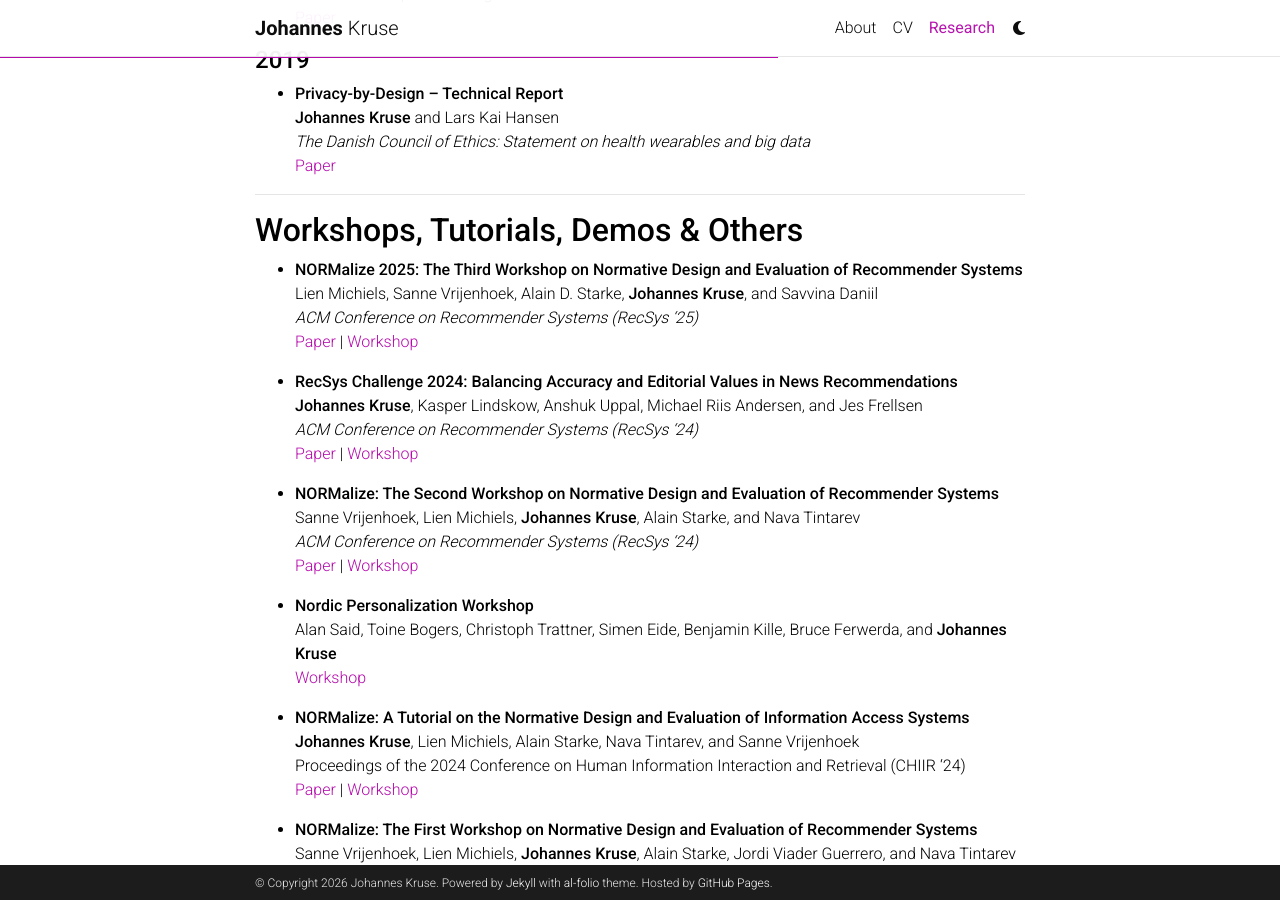
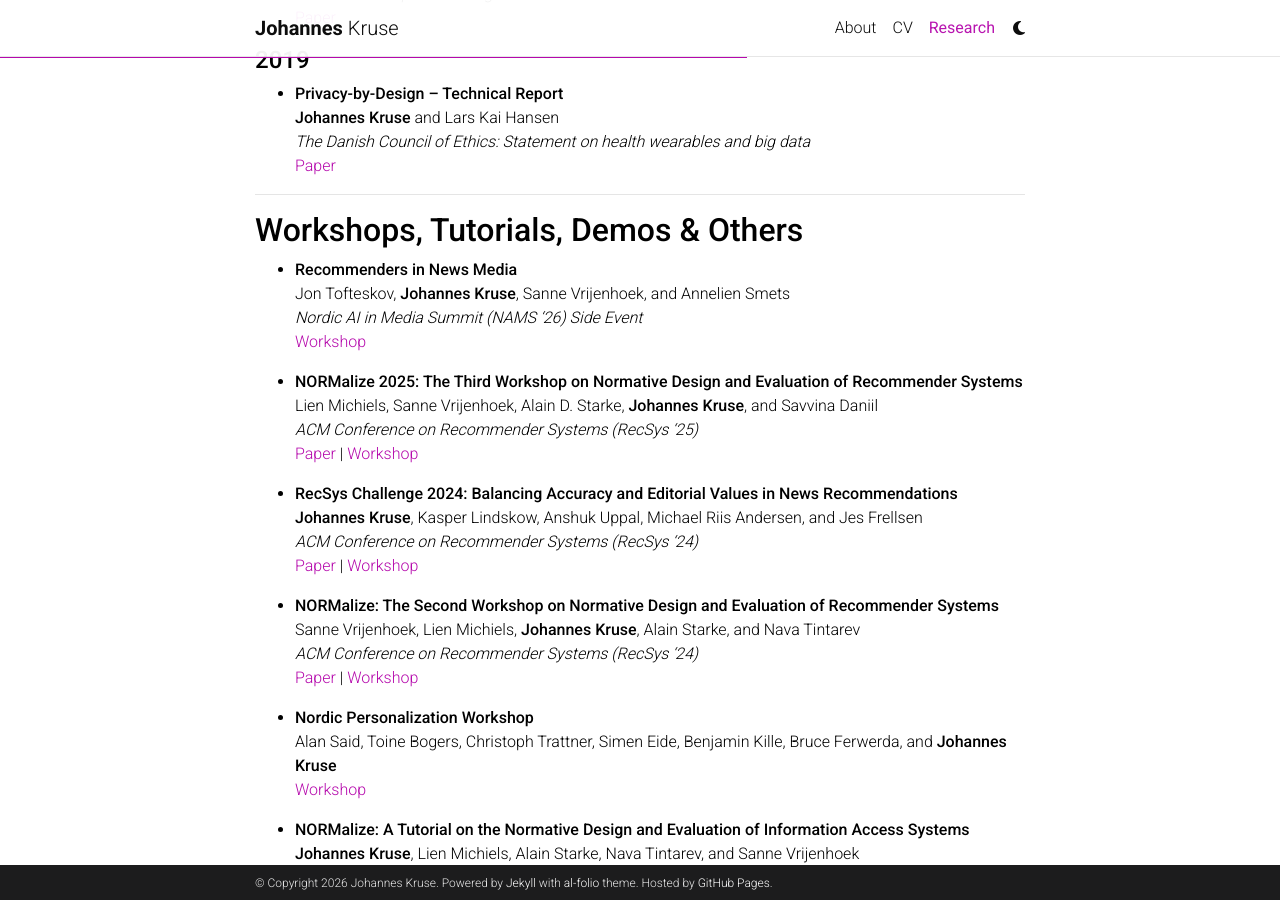
Before and after one commit to johanneskruse/johanneskruse.github.io, a Jekyll site: the page built from _pages/2_publications.md, in a window 1280 px wide and 900 px high, scrolled down 1662 px. Built offline with Jekyll 4.4.1, drawn with Linux system fonts in a browser that asks for light colours; comment, search, counter and statistics services are not loaded; a style sheet for code colours, icons or effects is not loaded.

Commit message:
add event to site

```diff
--- a/_pages/2_publications.md
+++ b/_pages/2_publications.md
@@ -72,6 +72,11 @@ nav_order: 2
 
 ----
 ## **Workshops, Tutorials, Demos & Others**
+- **Recommenders in News Media** \
+  Jon Tofteskov, **Johannes Kruse**, Sanne Vrijenhoek, and Annelien Smets \
+  *Nordic AI in Media Summit (NAMS '26) Side Event* \
+  [Workshop](https://sites.google.com/view/recommenders-in-news-media)
+
 - **NORMalize 2025: The Third Workshop on Normative Design and Evaluation of Recommender Systems** \
   Lien Michiels, Sanne Vrijenhoek, Alain D. Starke, **Johannes Kruse**, and Savvina Daniil \
   *ACM Conference on Recommender Systems (RecSys '25)* \
```
